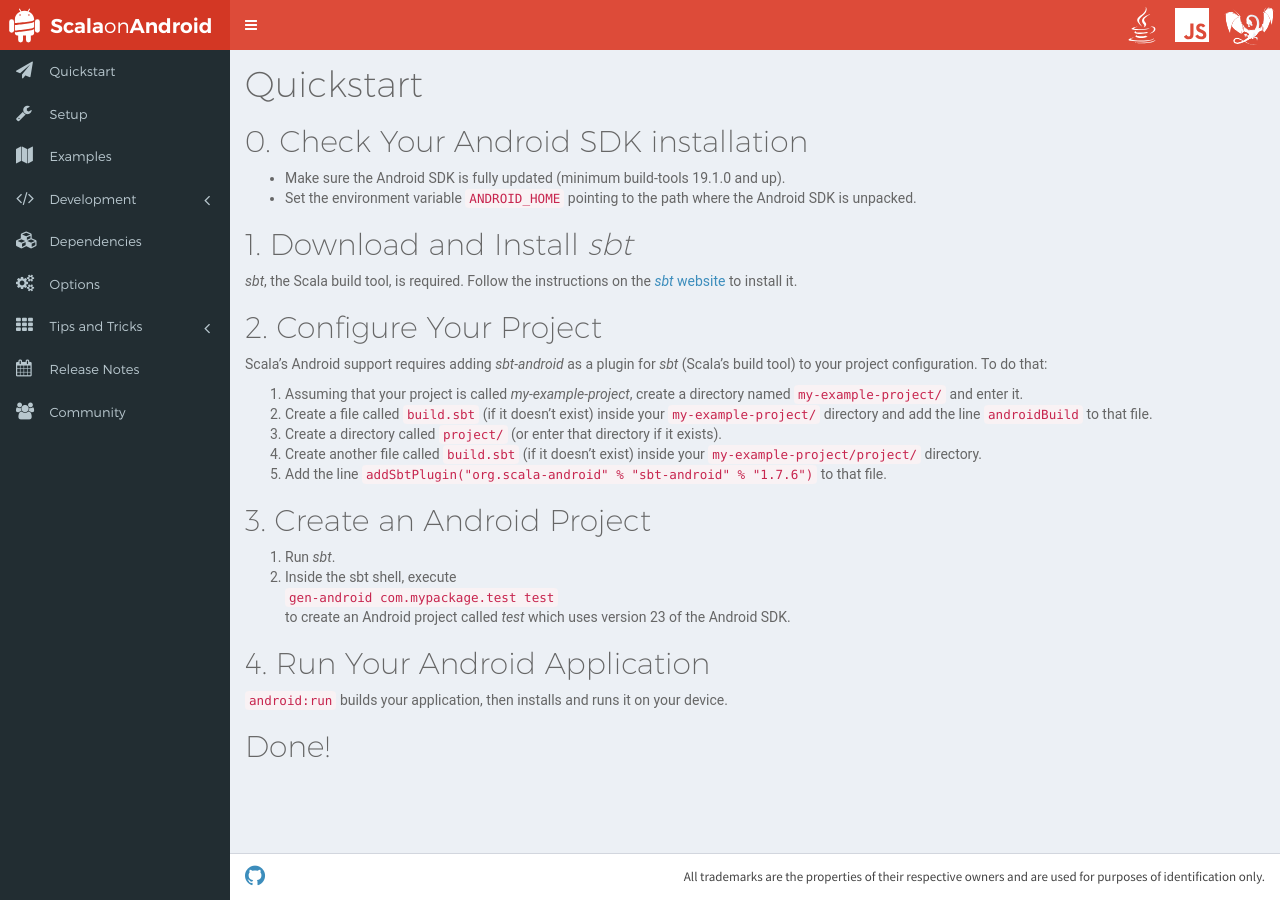
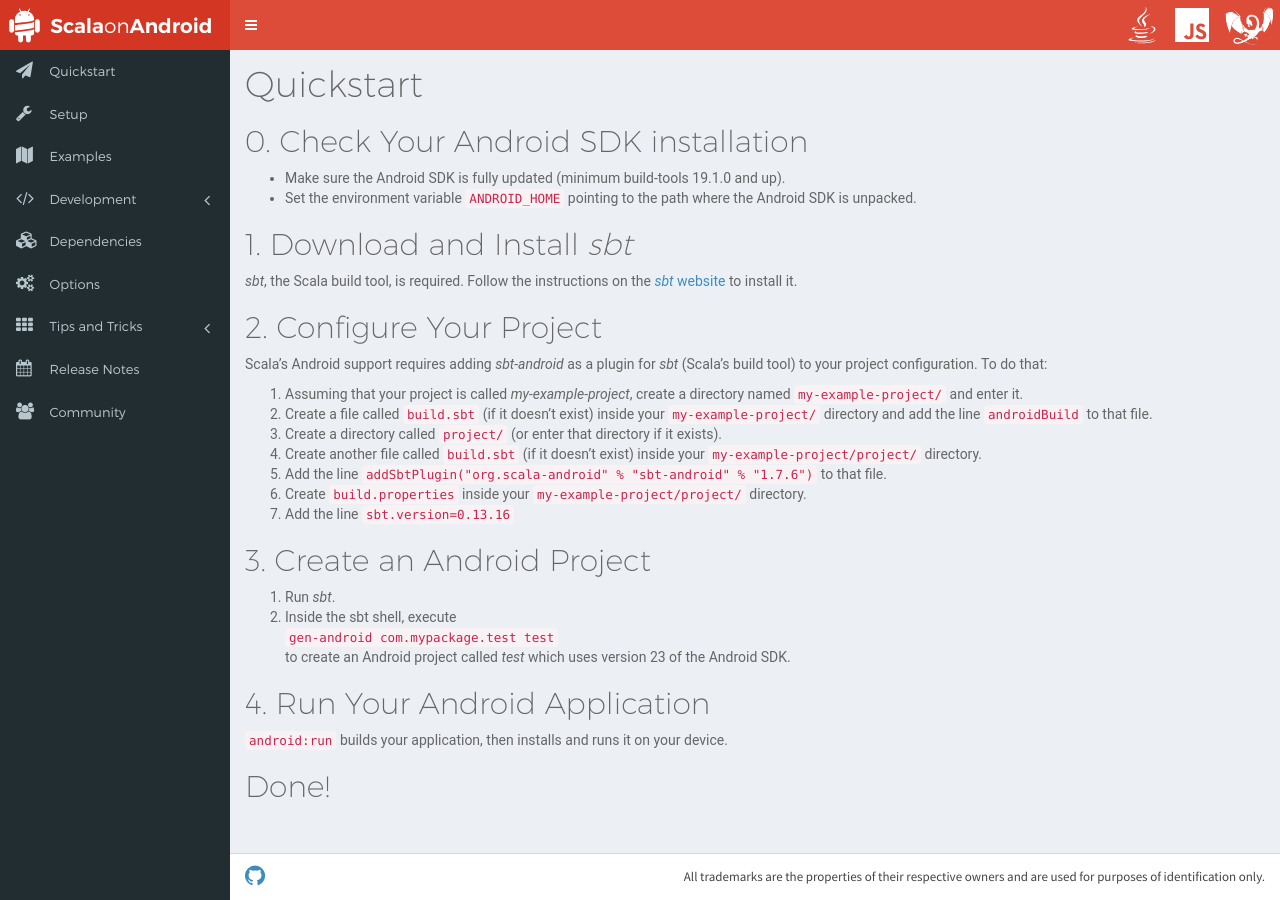
Before and after one commit to scala-android/scala-android.github.io, a Jekyll site: the page built from _pages/quickstart.md, in a window 1280 px wide. Built offline with Jekyll 4.4.1, drawn with Linux system fonts in a browser that asks for light colours; nearby versions of some CDN libraries.

Commit message:
Add build.properties info to quickstart

```diff
--- a/_pages/quickstart.md
+++ b/_pages/quickstart.md
@@ -23,6 +23,8 @@ Scala's Android support requires adding _sbt-android_ as a plugin for _sbt_ (Sca
 3. Create a directory called <code>project/</code> (or enter that directory if it exists).<br/>
 4. Create another file called <code>build.sbt</code> (if it doesn't exist) inside your <code>my-example-project/project/</code> directory.
 5. Add the line <code>addSbtPlugin("org.scala-android" % "sbt-android" % "1.7.6")</code> to that file.
+6. Create <code>build.properties</code> inside your <code>my-example-project/project/</code> directory.
+7. Add the line <code>sbt.version=0.13.16</code>
 
 ## 3. Create an Android Project
 
```
